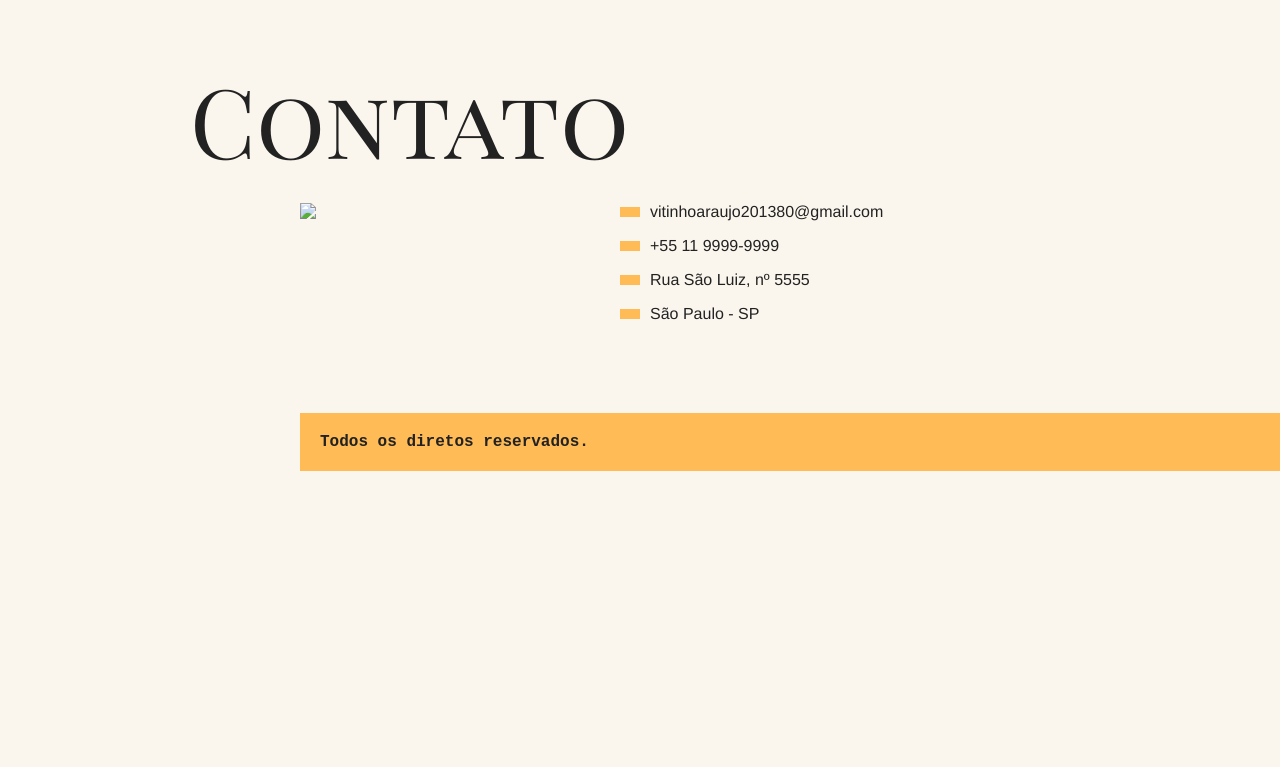
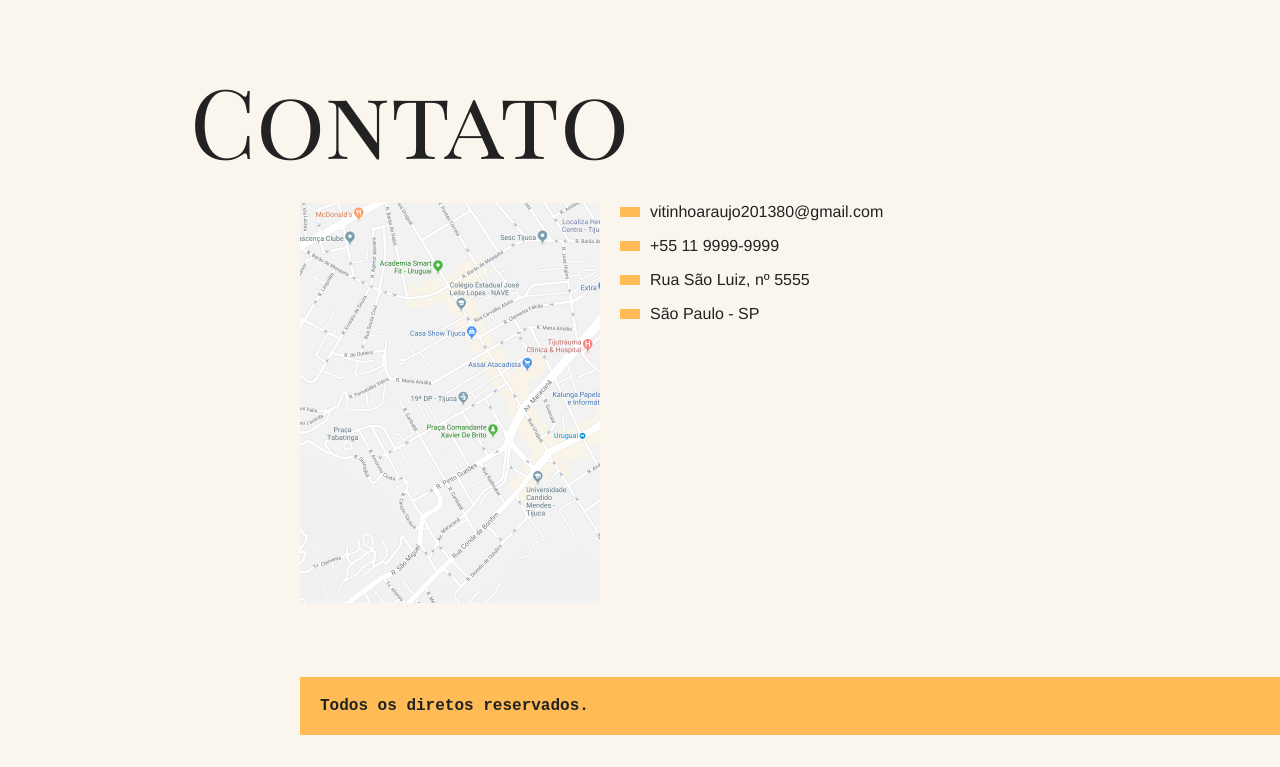
Before and after one commit to VitorAraujo63/animais-fantasticos-origamid, a plain HTML site: page index.html in a window 1280 px wide. Shown: the part 3300-4067 px from the top of the page. Before the commit the page ends 3803 px from the top, so only its background shows below. Drawn offline with Linux system fonts and the light colour scheme; the site is published under a folder, as on GitHub Pages, so addresses that start at the root find nothing.

Commit message:
Fix image source path in contato section

```diff
--- a/index.html
+++ b/index.html
@@ -192,7 +192,7 @@
     <section class="grid-section contato" id="contato">
         <h1 class="titulo">Contato</h1>
         <div class="mapa">
-            <img src="/img/mapa.png">
+            <img src="img/mapa.png">
         </div>
         <ul class="dados">
             <li>vitinhoaraujo201380@gmail.com</li>
```
